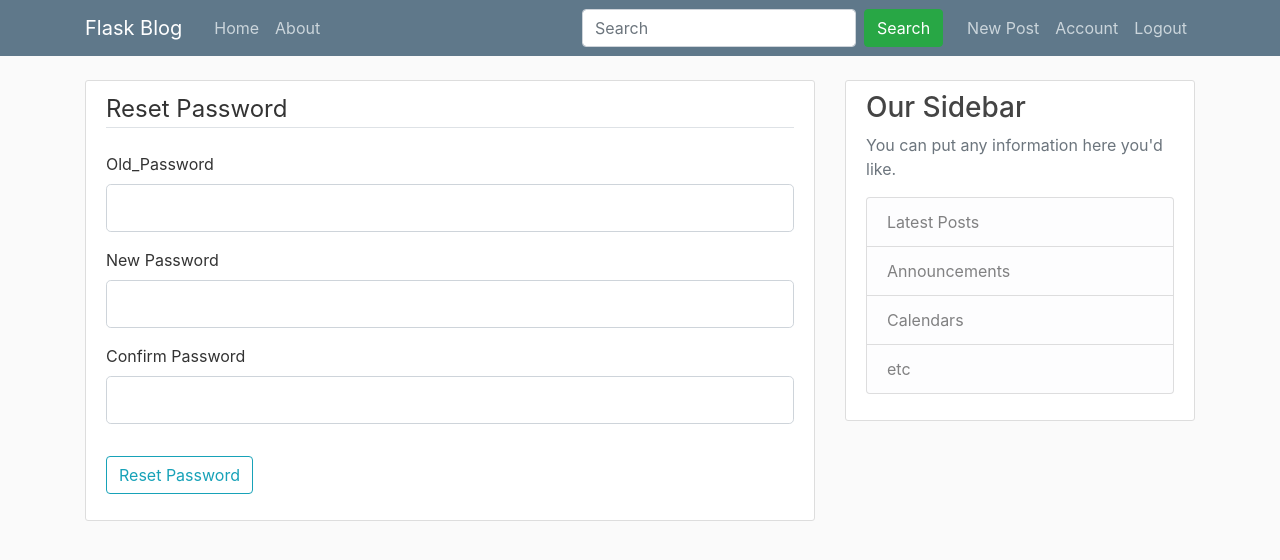
After one commit to akshaybinexture/flask_blog, a Flask app: page /change_password in a window 1280 px wide. The commit adds this page. Shown: the top 560 px of the page. Run offline with Flask 2, Linux system fonts and the light colour scheme; a user stored in the database is signed in; some libraries are stand-ins or nearby versions.

Commit message:
feat: added password_change feature

```diff
--- a/blog/templates/account.html
+++ b/blog/templates/account.html
@@ -50,7 +50,12 @@
             </fieldset>
             <div class="form-group">
                 {{ form.submit(class="btn btn-outline-info") }}
+                <small class="text-muted ml-2">
+                    <a href="{{ url_for('users.change_password') }}">Change Password?</a>
+                </small>
             </div>
         </form>
+
     </div>
+
 {% endblock content %}
--- /dev/null
+++ b/blog/templates/change_password.html
@@ -0,0 +1,53 @@
+{% extends 'layout.html' %}
+{% block content %}
+    <div class="content-section">
+        <form method="POST" action="">
+            {{ form.hidden_tag() }}
+            <fieldset class="form-group">
+                <legend class="border-bottom mb-4">Reset Password</legend>
+                <div class="form-group">
+                    {{ form.old_password.label(class="form-control-label") }}
+                    {% if form.old_password.errors %}
+                        {{ form.old_password(class="form-control form-control-lg is-invalid") }}
+                        <div class="invalid-feedback">
+                            {% for error in form.old_password.errors %}
+                                <span>{{ error }}</span>
+                            {% endfor %}
+                        </div>
+                    {% else %}
+                        {{ form.old_password(class="form-control form-control-lg") }}
+                    {% endif %}
+                </div>
+                <div class="form-group">
+                    {{ form.new_password.label(class="form-control-label") }}
+                    {% if form.new_password.errors %}
+                        {{ form.new_password(class="form-control form-control-lg is-invalid") }}
+                        <div class="invalid-feedback">
+                            {% for error in form.new_password.errors %}
+                                <span>{{ error }}</span>
+                            {% endfor %}
+                        </div>
+                    {% else %}
+                        {{ form.new_password(class="form-control form-control-lg") }}
+                    {% endif %}
+                </div>
+                <div class="form-group">
+                    {{ form.confirm_password.label(class="form-control-label") }}
+                    {% if form.confirm_password.errors %}
+                        {{ form.confirm_password(class="form-control form-control-lg is-invalid") }}
+                        <div class="invalid-feedback">
+                            {% for error in form.confirm_password.errors %}
+                                <span>{{ error }}</span>
+                            {% endfor %}
+                        </div>
+                    {% else %}
+                        {{ form.confirm_password(class="form-control form-control-lg") }}
+                    {% endif %}
+                </div>
+            </fieldset>
+            <div class="form-group">
+                {{ form.submit(class="btn btn-outline-info") }}
+            </div>
+        </form>
+    </div>
+{% endblock content %}
--- a/blog/users/forms.py
+++ b/blog/users/forms.py
@@ -74,3 +74,11 @@ class ResetPasswordForm(FlaskForm):
     confirm_password = PasswordField('Confirm Password',
                                      validators=[DataRequired(), EqualTo('password')])
     submit = SubmitField('Reset Password')
+
+
+class ChangePasswordForm(FlaskForm):
+    old_password = PasswordField('Old_Password', validators=[DataRequired()])
+    new_password = PasswordField('New Password', validators=[DataRequired()])
+    confirm_password = PasswordField('Confirm Password',
+                                     validators=[DataRequired(), EqualTo('new_password')])
+    submit = SubmitField('Reset Password')
--- a/blog/users/routes.py
+++ b/blog/users/routes.py
@@ -3,7 +3,7 @@ from flask_login import login_user, current_user, logout_user, login_required
 from blog import db, bcrypt
 from blog.models import User, Post
 from blog.users.forms import (RegistrationForm, LoginForm, UpdateAccountForm,
-                                   RequestResetForm, ResetPasswordForm)
+                              RequestResetForm, ResetPasswordForm, ChangePasswordForm)
 from blog.users.utils import save_picture, send_reset_email
 from blog import oauth
 users = Blueprint('users', __name__)
@@ -34,6 +34,7 @@ def login():
         if user and bcrypt.check_password_hash(user.password, form.password.data):
             login_user(user, remember=form.remember.data)
             next_page = request.args.get('next')
+            flash(f'Welcome {user.username}', 'success')
             return redirect(next_page) if next_page else redirect(url_for('main.home'))
         else:
             flash('Login Unsuccessful. Please check email and password', 'danger')
@@ -153,3 +154,21 @@ def reset_token(token):
         flash('Your password has been updated! You are now able to log in', 'success')
         return redirect(url_for('users.login'))
     return render_template('reset_token.html', title='Reset Password', form=form)
+
+
+@users.route("/change_password", methods=['GET', 'POST'])
+@login_required
+def change_password():
+    if current_user.is_authenticated:
+        form = ChangePasswordForm()
+        user = current_user
+    if form.validate_on_submit():
+        if bcrypt.check_password_hash(user.password, form.old_password.data):
+            hashed_password = bcrypt.generate_password_hash(form.new_password.data).decode('utf-8')
+            user.password = hashed_password
+            db.session.commit()
+            flash('Password Has Been Changed successfully', 'success')
+            return redirect(url_for('main.home'))
+        else:
+            flash('Incorrect Old password', 'danger')
+    return render_template('change_password.html', title='Change Password', form=form)
```
Also changed, not shown: blog/site.db.
